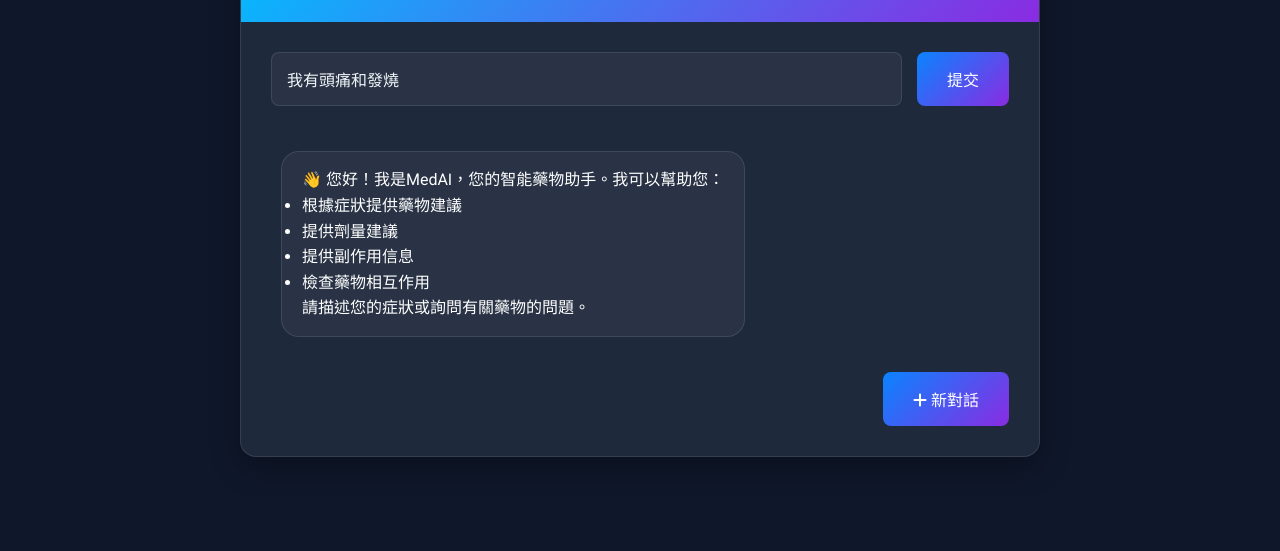
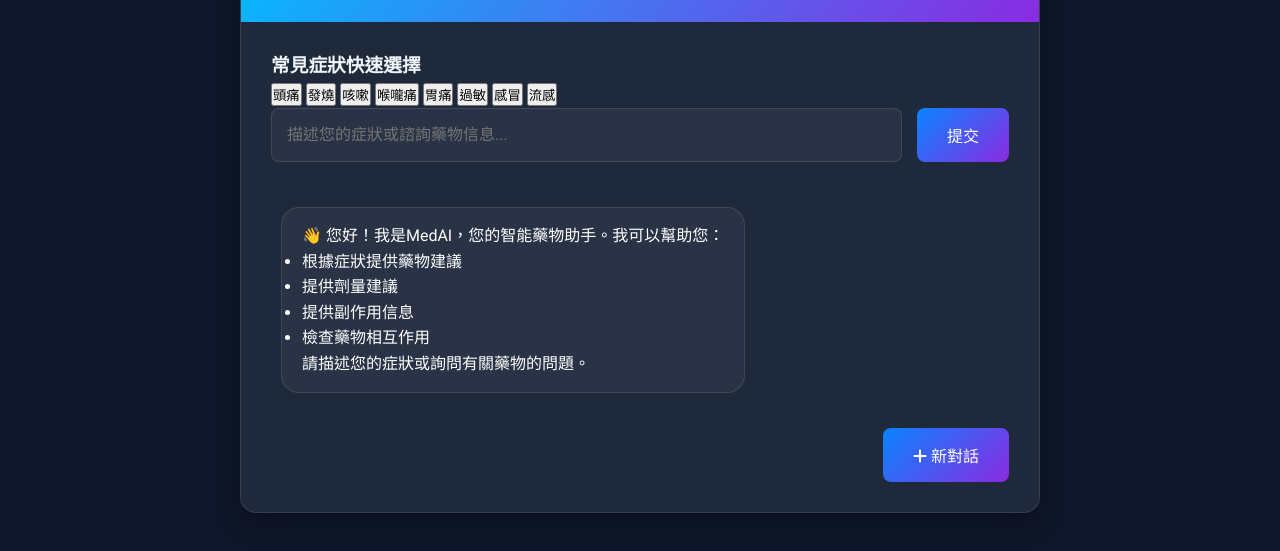
Before and after one commit to Mingcheng404/mEdAi-F, a plain HTML site: page app.html in a window 1280 px wide. Shown: the part 399-950 px from the top of the page. Before the commit the page ends 896 px from the top, so only its background shows below. Drawn offline with nearby package versions, Linux system fonts and the light colour scheme.

Commit message:
Update app.html

```diff
--- a/app.html
+++ b/app.html
@@ -1,3 +1,4 @@
+<!-- app.html -->
 <!DOCTYPE html>
 <html lang="zh-Hant">
 <head>
@@ -43,8 +44,23 @@
                     <h2><i class="fas fa-robot"></i> 向我們的AI諮詢藥物信息</h2>
                 </div>
                 <div class="ai-body">
+                    <!-- 常見症狀快速選擇區 -->
+                    <div class="common-illnesses">
+                        <h3>常見症狀快速選擇</h3>
+                        <div class="illness-buttons">
+                            <button class="illness-btn" data-symptom="headache">頭痛</button>
+                            <button class="illness-btn" data-symptom="fever">發燒</button>
+                            <button class="illness-btn" data-symptom="cough">咳嗽</button>
+                            <button class="illness-btn" data-symptom="sore_throat">喉嚨痛</button>
+                            <button class="illness-btn" data-symptom="stomachache">胃痛</button>
+                            <button class="illness-btn" data-symptom="allergy">過敏</button>
+                            <button class="illness-btn" data-symptom="cold">感冒</button>
+                            <button class="illness-btn" data-symptom="flu">流感</button>
+                        </div>
+                    </div>
+
                     <div class="input-group">
-                        <input type="text" id="userInput" class="form-control" placeholder="描述您的症狀或諮詢藥物信息..." value="我有頭痛和發燒">
+                        <input type="text" id="userInput" class="form-control" placeholder="描述您的症狀或諮詢藥物信息...">
                         <button class="btn-primary" id="submitBtn">提交</button>
                     </div>
 
```
